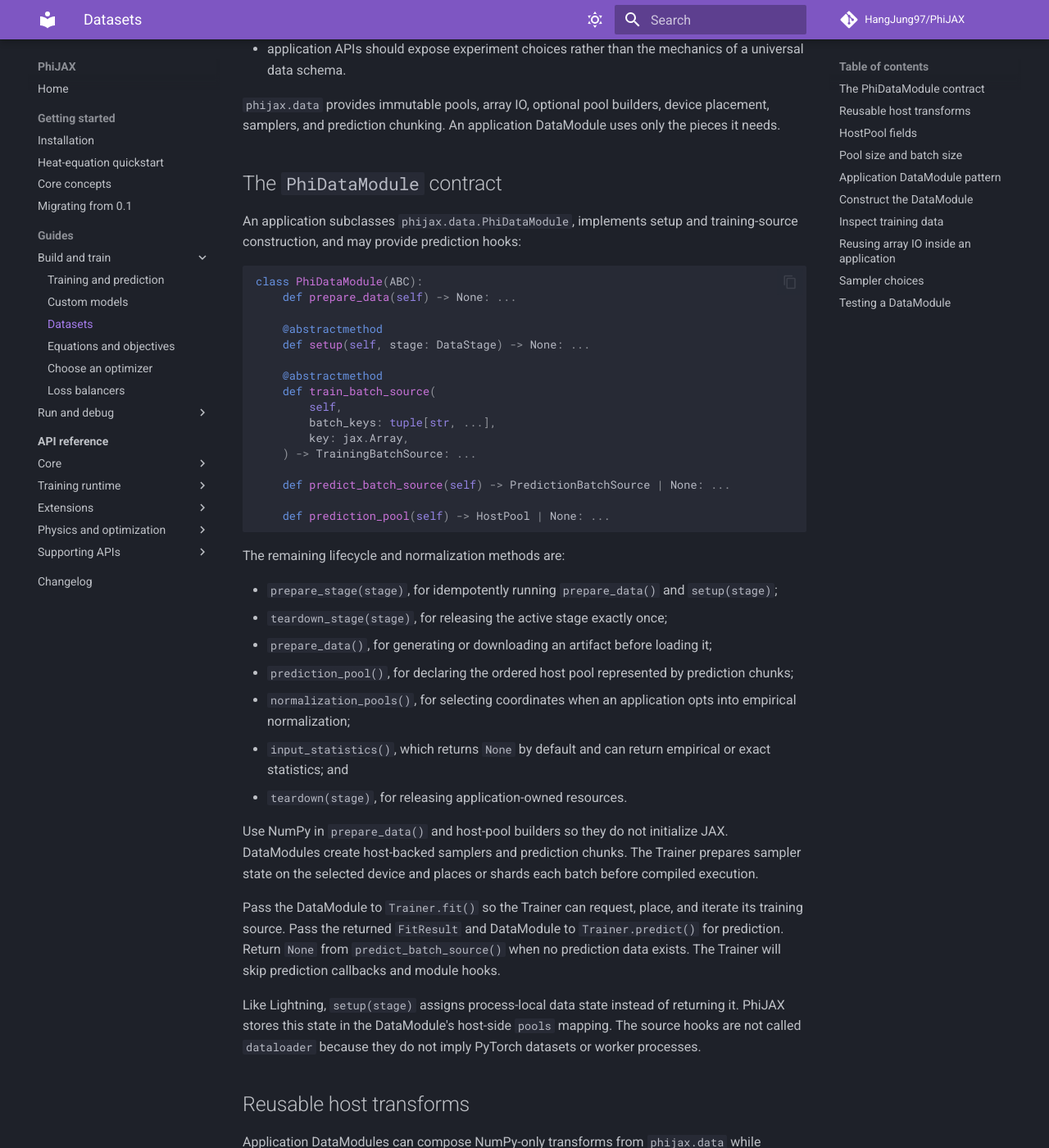
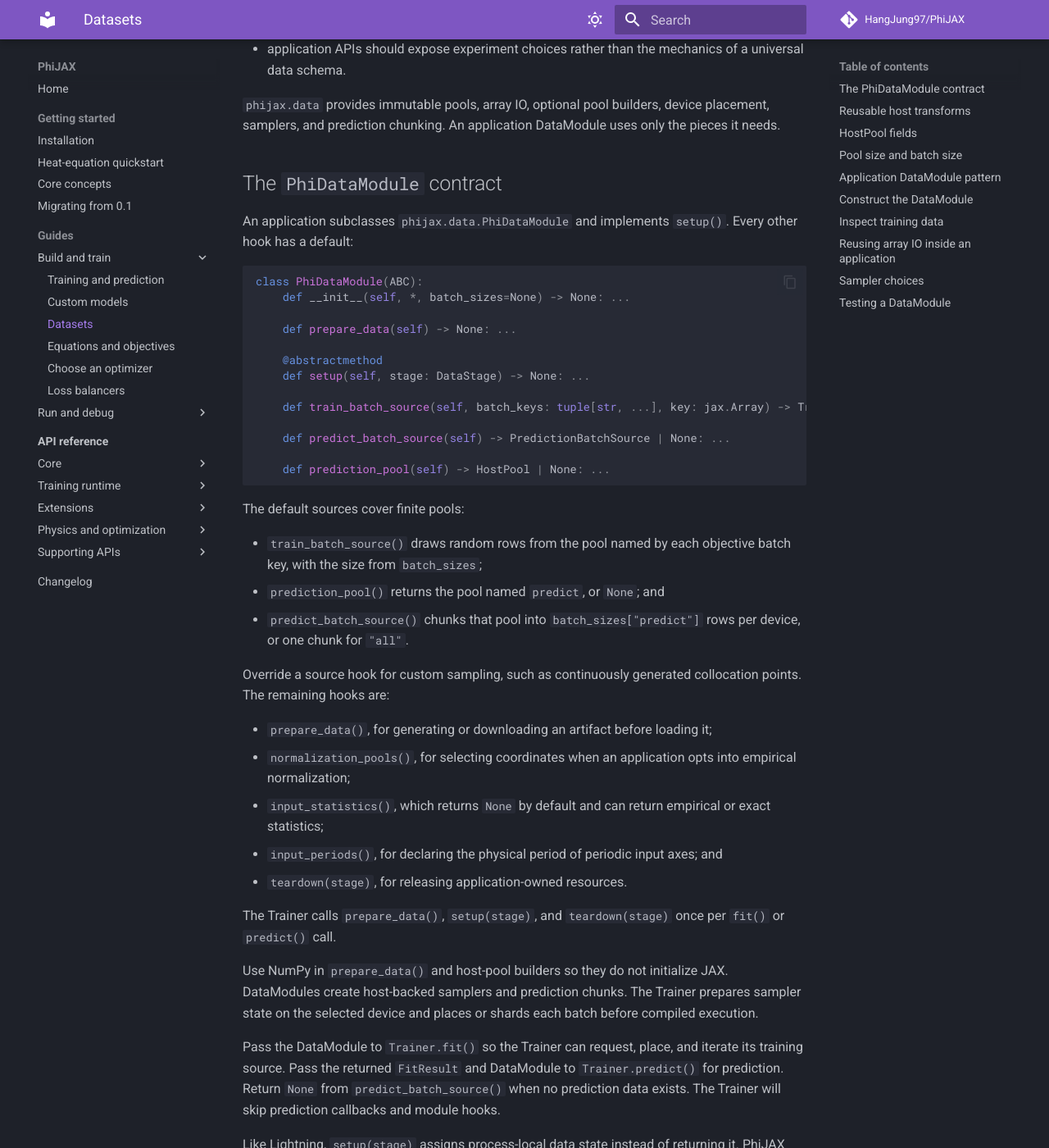
Before and after one commit to HangJung97/PhiJAX, an MkDocs documentation site: the page built from docs/guides/datasets.md, in a window 1280 px wide and 1400 px high, scrolled down 393 px. Shown: the whole window at 82% size. Built offline with MkDocs 1.6.1 and Material for MkDocs 9.7.7, drawn with Linux system fonts in a browser that asks for light colours; comment, search, counter and statistics services are not loaded; some of the changed text lies outside the part shown.

Commit message:
feat!: give PhiDataModule default sources and let the Trainer own its stage (#96)
`PhiDataModule(batch_sizes=...)` now provides default training and prediction sources, so a DataModule that only builds pools overrides only `setup()`, and prediction accepts `"all"`. The Trainer replaces `prepare_stage()` and `teardown_stage()`, as Lightning's data connector does.

Co-authored-by: Claude Opus 5.5 <noreply@anthropic.com>

````diff
--- a/docs/guides/datasets.md
+++ b/docs/guides/datasets.md
@@ -16,37 +16,40 @@ chunking. An application DataModule uses only the pieces it needs.
 
 ## The `PhiDataModule` contract
 
-An application subclasses `phijax.data.PhiDataModule`, implements setup and training-source construction, and may
-provide prediction hooks:
+An application subclasses `phijax.data.PhiDataModule` and implements `setup()`. Every other hook has a default:
 
 ```python
 class PhiDataModule(ABC):
+    def __init__(self, *, batch_sizes=None) -> None: ...
+
     def prepare_data(self) -> None: ...
 
     @abstractmethod
     def setup(self, stage: DataStage) -> None: ...
 
-    @abstractmethod
-    def train_batch_source(
-        self,
-        batch_keys: tuple[str, ...],
-        key: jax.Array,
-    ) -> TrainingBatchSource: ...
+    def train_batch_source(self, batch_keys: tuple[str, ...], key: jax.Array) -> TrainingBatchSource: ...
 
     def predict_batch_source(self) -> PredictionBatchSource | None: ...
 
     def prediction_pool(self) -> HostPool | None: ...
 ```
 
-The remaining lifecycle and normalization methods are:
+The default sources cover finite pools:
 
-- `prepare_stage(stage)`, for idempotently running `prepare_data()` and `setup(stage)`;
-- `teardown_stage(stage)`, for releasing the active stage exactly once;
+- `train_batch_source()` draws random rows from the pool named by each objective batch key, with the size from
+  `batch_sizes`;
+- `prediction_pool()` returns the pool named `predict`, or `None`; and
+- `predict_batch_source()` chunks that pool into `batch_sizes["predict"]` rows per device, or one chunk for `"all"`.
+
+Override a source hook for custom sampling, such as continuously generated collocation points. The remaining hooks are:
+
 - `prepare_data()`, for generating or downloading an artifact before loading it;
-- `prediction_pool()`, for declaring the ordered host pool represented by prediction chunks;
 - `normalization_pools()`, for selecting coordinates when an application opts into empirical normalization;
-- `input_statistics()`, which returns `None` by default and can return empirical or exact statistics; and
+- `input_statistics()`, which returns `None` by default and can return empirical or exact statistics;
+- `input_periods()`, for declaring the physical period of periodic input axes; and
 - `teardown(stage)`, for releasing application-owned resources.
+
+The Trainer calls `prepare_data()`, `setup(stage)`, and `teardown(stage)` once per `fit()` or `predict()` call.
 
 Use NumPy in `prepare_data()` and host-pool builders so they do not initialize JAX. DataModules create host-backed
 samplers and prediction chunks. The Trainer prepares sampler state on the selected device and places or shards each
@@ -133,7 +136,8 @@ empirical pool statistics or the exact values
 `mean = (a + b) / 2` and `std = (b - a) / sqrt(12)`.
 
 Prediction batch size is a chunking policy, not a prediction-grid size. The grid size comes from `reference_shape`;
-`batch_sizes["predict"]` only limits the number of rows each device evaluates at once.
+`batch_sizes["predict"]` only limits the number of rows each device evaluates at once. With `"all"`, the whole grid is
+one chunk split over the devices, so it must fit in device memory in one forward pass.
 
 Batch sizes are per device, as in Lightning. On one device nothing changes; with several devices, each device
 evaluates the configured rows. See [device strategies](../api/strategies.md).
@@ -174,8 +178,9 @@ data_module = HeatDataModule(
 )
 ```
 
-The Trainer only requires a `PhiDataModule`. It does not need to know how pools or sources were created. For aligned
-finite pools, `NamedBatchSource.from_pools()` reduces the training hook to one return statement:
+The Trainer only requires a `PhiDataModule`. It does not need to know how pools or sources were created. The
+DataModule passes `batch_sizes` to `PhiDataModule.__init__()`. For aligned finite pools, the
+default `train_batch_source()` is then equivalent to:
 
 ```python
 def train_batch_source(self, batch_keys, key):
@@ -184,7 +189,7 @@ def train_batch_source(self, batch_keys, key):
 
 ## Inspect training data
 
-Prepare the fit stage before inspecting complete host pools or drawing a training batch. Calling a training source
+Set up the fit stage before inspecting complete host pools or drawing a training batch. Calling a training source
 with step `0` is the PhiJAX equivalent of requesting the first batch from an iterable DataLoader:
 
 ```python
@@ -192,7 +197,7 @@ import jax
 import numpy as np
 
 data_module = HeatDataModule()
-data_module.prepare_stage("fit")
+data_module.setup("fit")
 
 try:
     initial_coordinates = data_module.pools["initial"].inputs
@@ -203,7 +208,7 @@ try:
     host_batch = jax.tree.map(lambda value: np.asarray(jax.device_get(value)), batch)
     print(host_batch["pde"]["inputs"][:5])
 finally:
-    data_module.teardown_stage("fit")
+    data_module.teardown("fit")
 ```
 
 Use `source(step)` to inspect later deterministic batches. Finite datasets can be viewed directly through
````
Also changed, not shown: CHANGELOG.md (+10 -0 lines), docs/api/data.md (+20 -4 lines), docs/api/hooks.md (+2 -2 lines), docs/getting-started/migration-0.2.md (+26 -0 lines), docs/guides/troubleshooting.md (+5 -5 lines), 11 other files.
